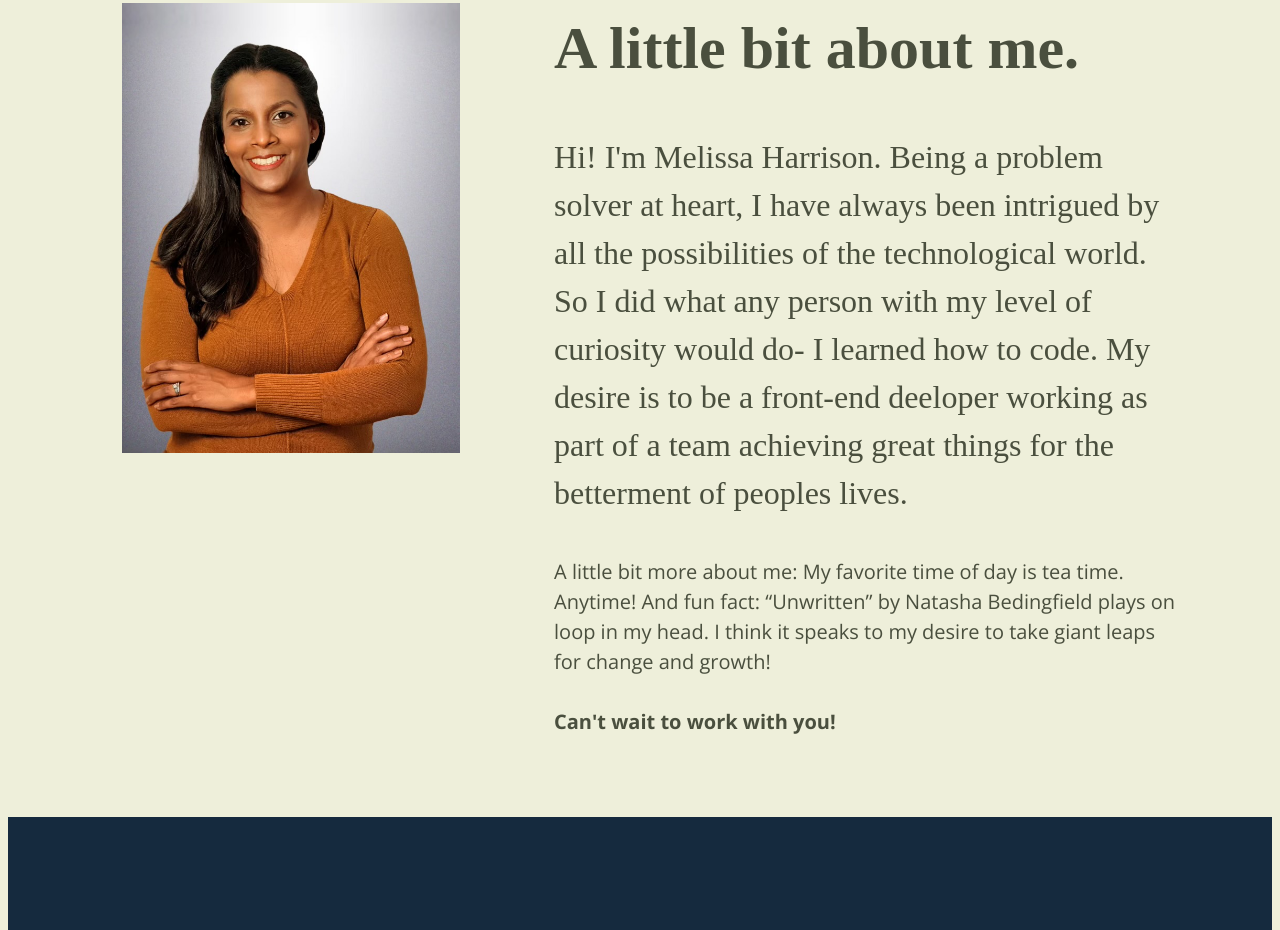
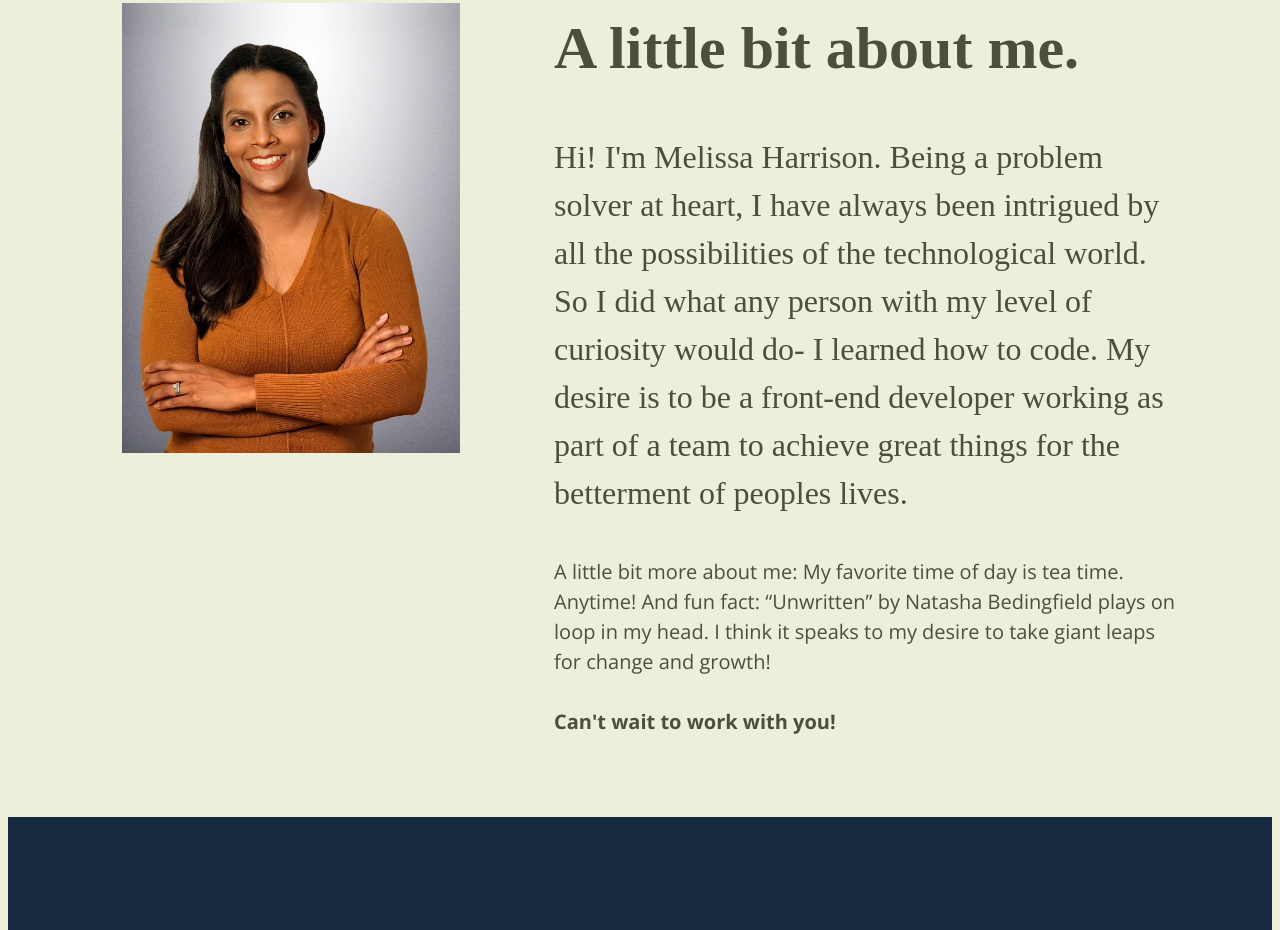
Before and after one commit to melissaahh/My-Portfolio, a website built with webpack: page index.html in a window 1280 px wide. Shown: the part 2671-3601 px from the top of the page. Built offline with nearby package versions, Linux system fonts and the light colour scheme; a web font is replaced by a local one.

Commit message:
Minor fix to about section

```diff
--- a/index.html
+++ b/index.html
@@ -121,7 +121,7 @@
           <div class="about-info">
             <h3>A little bit about me.</h3>
             <h4> Hi! I'm Melissa Harrison. Being a problem solver at heart, I have always been intrigued by all the possibilities of the technological world. So I did what any person with my level of curiosity would do- I learned how to code.
-              My desire is to be a front-end deeloper working as part of a team achieving great things for the betterment of peoples lives.</h4>
+              My desire is to be a front-end developer working as part of a team to achieve great things for the betterment of peoples lives.</h4>
             <p class="about-text">A little bit more about me: My favorite time of day is tea time. Anytime! And fun fact: “Unwritten” by Natasha Bedingfield plays on loop in my head. I think it speaks to my desire to take giant leaps for change and growth!</p>
             <p><span>Can't wait to work with you!</span></p>
           </div>
```
